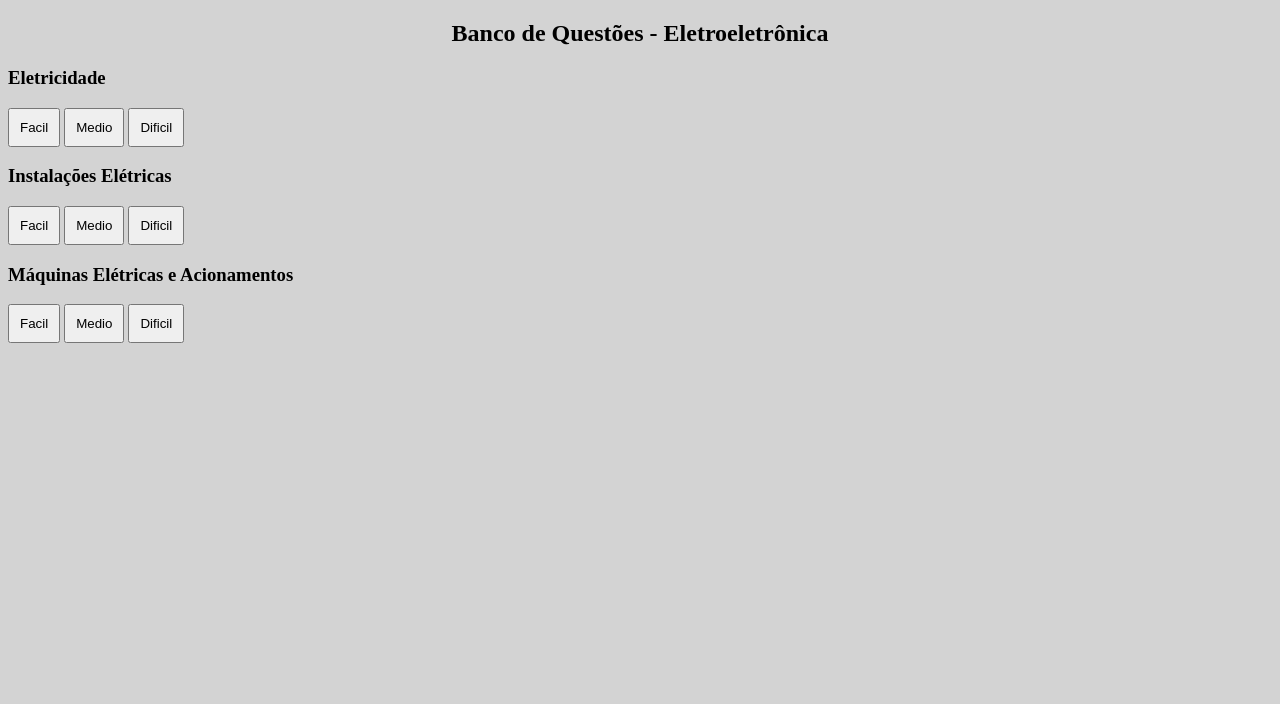
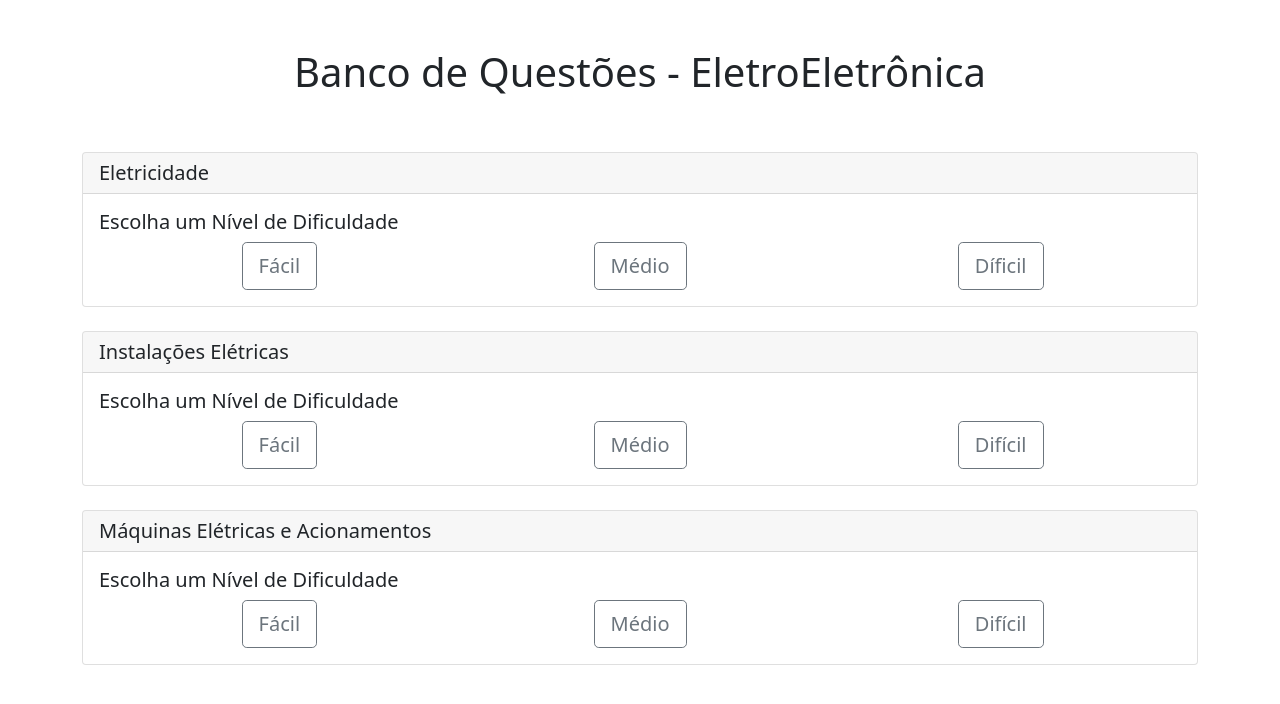
Before and after one commit to W-Ribeiro/banco-de-questoes-eletroeletronica, a Flask app: page / in a window 1280 px wide. Shown: the top 704 px of the page. Run offline with Flask 2, Linux system fonts and the light colour scheme.

Commit message:
Ajuste Final

```diff
--- a/app.py
+++ b/app.py
@@ -1,7 +1,14 @@
 from flask import Flask, render_template, request
-from db import db_connection
+import mysql.connector
 
 app = Flask('__name__')
+
+def connect_to_db():
+    db_connection = mysql.connector.connect(host='us-cdbr-east-04.cleardb.com',
+                                            user='b3f5faf814bd93',
+                                            password='1f0b1ae4',
+                                            database='heroku_54813b828b4da3c')
+    return db_connection
 
 @app.route('/')
 def index():
@@ -12,13 +19,24 @@ def questoes():
     dificuldade = request.args.get('dificuldade')
     modulo = request.args.get('modulo')
 
-    cursor = db_connection.cursor()
+    cnx = connect_to_db();
+    cursor = cnx.cursor()
 
     sql = f"SELECT * FROM questoesdb WHERE dificuldade = '{dificuldade}' and modulo = '{modulo}'"
     cursor.execute(sql)
-    rows = cursor.fetchall()
+    row = cursor.fetchone()
+    questoes = []
 
-    return render_template('questoes.html', rows=rows)
+    while row:
+        enunciado = row[3]
+        gabarito = row[4]
+
+        print(enunciado)
+
+        questoes.append((enunciado, gabarito))
+        row = cursor.fetchone()
+
+    return render_template('questoes.html', questoes=questoes, dificuldade=dificuldade, modulo=modulo )
 
 if __name__ == '__main__':
-    app.run('0.0.0.0', 5000, debug=True)
+    app.run('0.0.0.0', 5000)
--- a/css/new.css
+++ /dev/null
@@ -1,21 +0,0 @@
-h2 {
-  text-align: center;
-}
-
-label {
-  display: block;
-}
-input,
-button {
-  padding: 10px;
-}
-input {
-  width: 20%;
-}
-
-form {
-  text-align: left;
-}
-h3 {
-  text-align: left;
-}
--- a/db.py
+++ b/db.py
@@ -2,5 +2,5 @@ import mysql.connector
 
 db_connection = mysql.connector.connect(host='us-cdbr-east-04.cleardb.com',
                                         user='b3f5faf814bd93',
-                                        password='1f0b1ae4 ',
+                                        password='1f0b1ae4',
                                         database='heroku_54813b828b4da3c')
--- /dev/null
+++ b/static/css/new.css
@@ -0,0 +1,4 @@
+html {
+    margin: 0;
+    padding: 0;
+}
--- a/templates/index.html
+++ b/templates/index.html
@@ -1,50 +1,94 @@
 <!DOCTYPE html>
 <html lang="en">
+
 <head>
-    <meta charset="UTF-8">
-    <meta http-equiv="X-UA-Compatible" content="IE=edge">
-    <meta name="viewport" content="width=device-width, initial-scale=1.0">
-    <title>Banco de Questões</title>
-
-    <link rel="stylesheet" href="css/new.css">
-
-
+  <meta charset="UTF-8">
+  <meta name="viewport" content="width=device-width, initial-scale=1.0">
+  <title>Banco de Questões</title>
+  <link rel="stylesheet" type= "text/css" href= "{{ url_for('static',filename='css/new.css') }}">
+  <link href="https://cdn.jsdelivr.net/npm/bootstrap@5.1.3/dist/css/bootstrap.min.css" rel="stylesheet"
+    integrity="sha384-1BmE4kWBq78iYhFldvKuhfTAU6auU8tT94WrHftjDbrCEXSU1oBoqyl2QvZ6jIW3" crossorigin="anonymous">
 </head>
 
-<body  bgcolor="#D3D3D3">
+<body class="container pt-5">
+  <div class="text-center pb-lg-5">
+    <h1>Banco de Questões - EletroEletrônica</h1>
+  </div>
 
-    <div class="direito">
+  <div class="card">
+    <h5 class="card-header">
+      <i class="fa fa-exclamation-triangle"></i>  Eletricidade
+    </h5>
+    <div class="card-body">
+      <h5 class="card-title">Escolha um Nível de Dificuldade</h5>
+      <div class="card-text">
+        <div class="container text-center">
+          <div class="row">
+            <div class="col">
+              <a href="/questoes?dificuldade=facil&modulo=eletricidade basica" class="btn btn-outline-secondary btn-lg">Fácil</a>
+            </div>
+            <div class="col">
+              <a href="/questoes?dificuldade=medio&modulo=eletricidade basica" class="btn btn-outline-secondary btn-lg">Médio</a>
+            </div>
+            <div class="col">
+              <a href="/questoes?dificuldade=dificil&modulo=eletricidade basica" class="btn btn-outline-secondary btn-lg">Díficil</a>
+            </div>
+          </div>
+        </div>
+      </div>
+    </div>
+  </div>
 
+  <br/>
+
+  <div class="card">
+    <h5 class="card-header">
+      <i class="fa fa-exclamation-triangle"></i>  Instalações Elétricas
+    </h5>
+    <div class="card-body">
+      <h5 class="card-title">Escolha um Nível de Dificuldade</h5>
+      <div class="card-text">
+        <div class="container text-center">
+          <div class="row">
+            <div class="col">
+              <a href="/questoes?dificuldade=facil&modulo=instalaçoes eletricas" class="btn btn-outline-secondary btn-lg">Fácil</a>
+            </div>
+            <div class="col">
+              <a href="/questoes?dificuldade=medio&modulo=instalaçoes eletricas" class="btn btn-outline-secondary btn-lg">Médio</a>
+            </div>
+            <div class="col">
+              <a href="/questoes?dificuldade=dificil&modulo=instalaçoes eletricas" class="btn btn-outline-secondary btn-lg">Difícil</a>
+            </div>
+          </div>
+        </div>
+      </div>
     </div>
+  </div>
 
-    <h2>Banco de Questões - Eletroeletrônica </h2>
+  <br/>
 
-    <h3>Eletricidade</h3>
-        <left>
-        <a href="/questoes?dificuldade=facil&modulo=eletricidade basica"><button>Facil</button></a>
-        <a href="Medio.html"><button>Medio</button></a>
-        <a href="Dificil.html"><button>Dificil</button></a>
-        </left>
-
-        <br>
-
-        <h3>Instalações Elétricas</h3>
-        <left>
-        <a href="Facil2.hml"><button>Facil</button></a>
-        <a href="Medio2.html"><button>Medio</button></a>
-        <a href="Dificil2.html"><button>Dificil</button></a>
-        </left>
-
-        <br>
-
-        <h3>Máquinas Elétricas e Acionamentos</h3>
-        <left>
-        <a href="Facil3.html"><button>Facil</button></a>
-        <a href="Medio.3.html"><button>Medio</button></a>
-        <a href="Dificil3.html"><button>Dificil</button></a>
-        </left>
-
-    </nav>
-
+  <div class="card">
+    <h5 class="card-header">
+      <i class="fa fa-exclamation-triangle"></i>  Máquinas Elétricas e Acionamentos
+    </h5>
+    <div class="card-body">
+      <h5 class="card-title">Escolha um Nível de Dificuldade</h5>
+      <div class="card-text">
+        <div class="container text-center">
+          <div class="row">
+            <div class="col">
+              <a href="/questoes?dificuldade=facil&modulo=maquinas eletricas e acionamentos" class="btn btn-outline-secondary btn-lg">Fácil</a>
+            </div>
+            <div class="col">
+              <a href="/questoes?dificuldade=medio&modulo=maquinas eletricas e acionamentos" class="btn btn-outline-secondary btn-lg">Médio</a>
+            </div>
+            <div class="col">
+              <a href="/questoes?dificuldade=dificil&modulo=maquinas eletricas e acionamentos" class="btn btn-outline-secondary btn-lg">Difícil</a>
+            </div>
+          </div>
+        </div>
+      </div>
+    </div>
+  </div>
 </body>
 </html>
```
Also changed, not shown: templates/questoes.html (+34 -7 lines).
